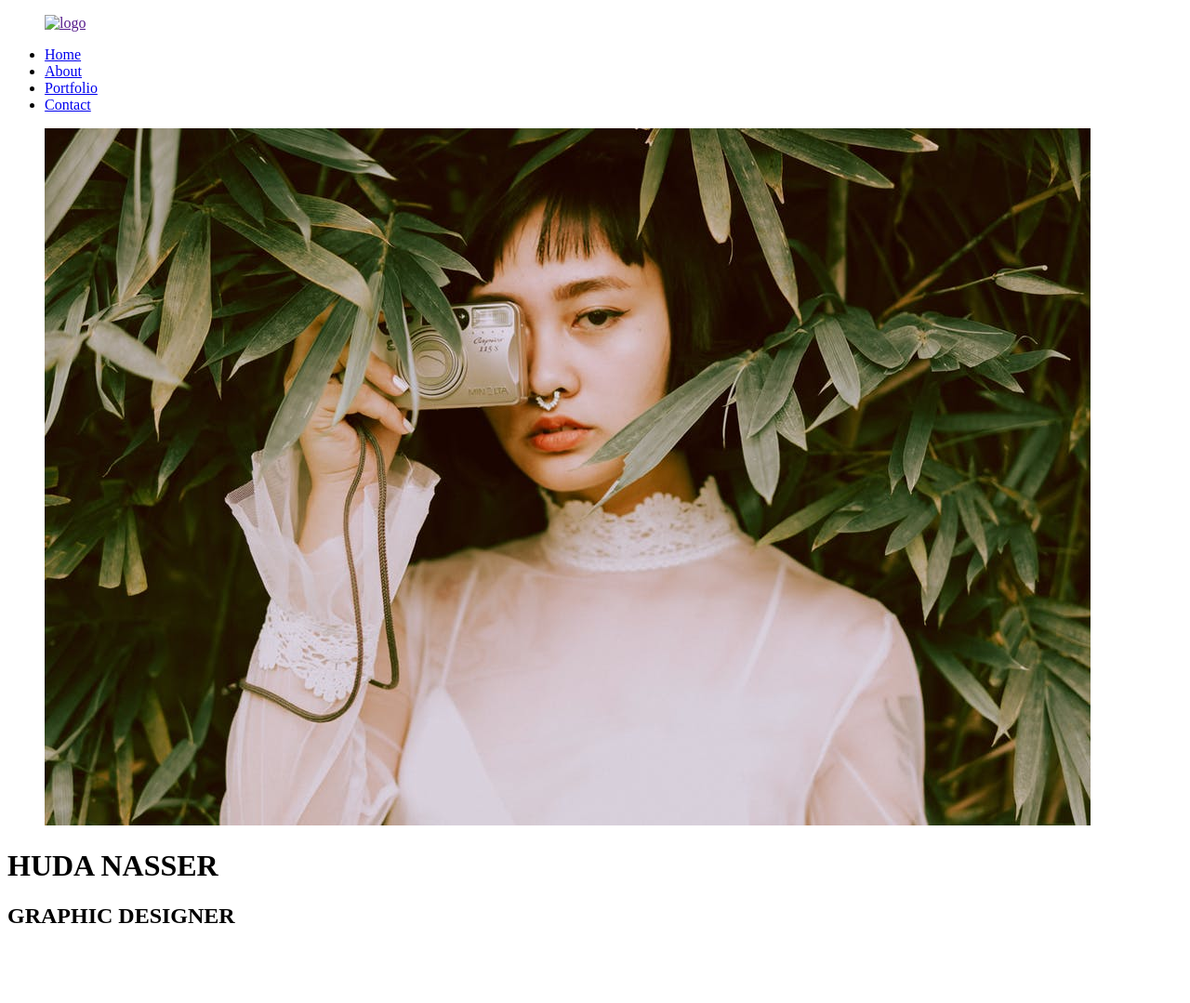
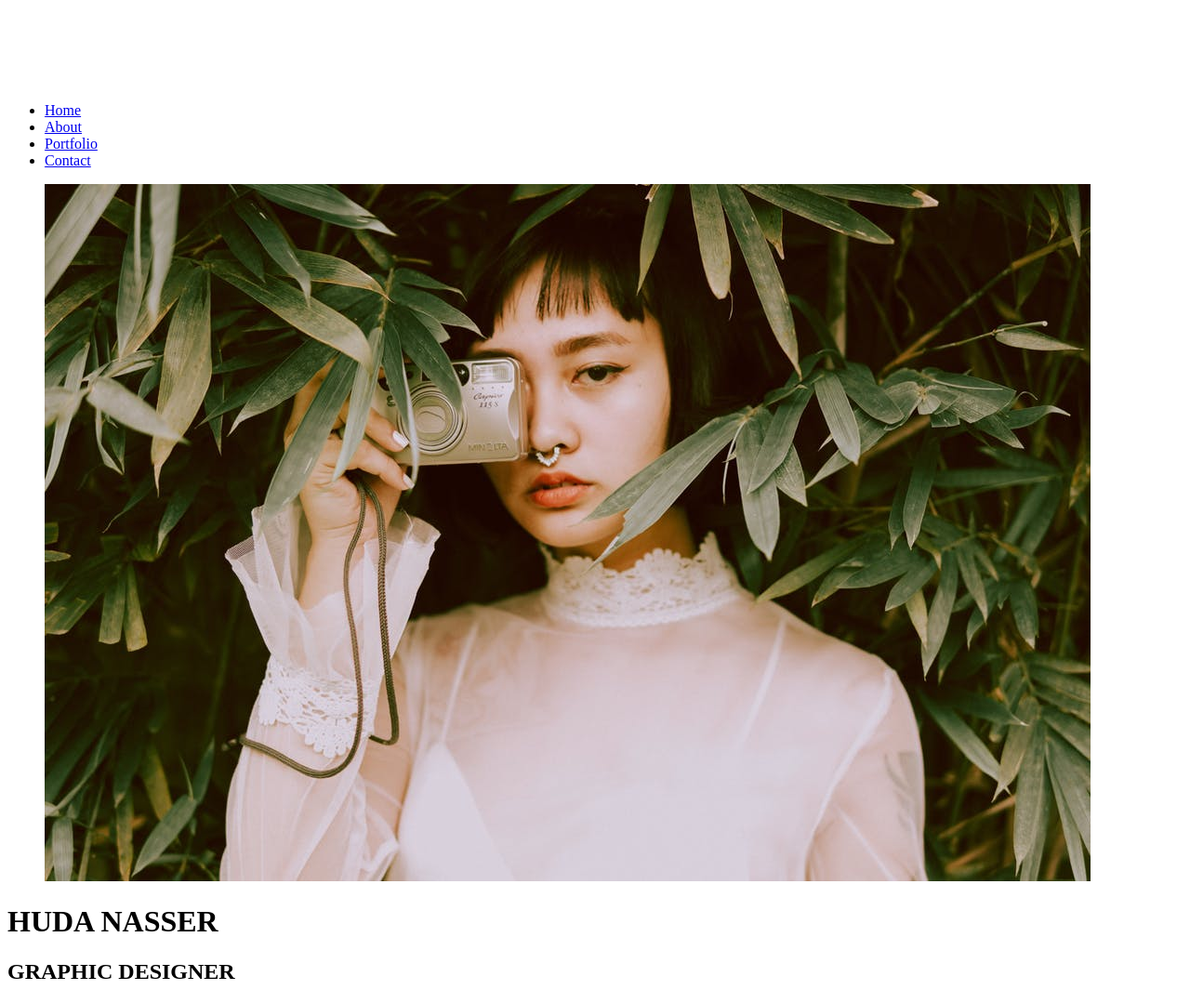
Before and after one commit to yodard/hudan, a Jekyll site: the page built from index.html, in a window 1280 px wide. Shown: the whole page at 93% size. Built offline with Jekyll 4.4.1, drawn with Linux system fonts in a browser that asks for light colours; before the commit the page ends 1019 px from its top, so only the background shows below that.

Commit message:
Update nav.html

```diff
--- a/_includes/nav.html
+++ b/_includes/nav.html
@@ -1,6 +1,6 @@
 <header>
     <span class="logo-spacer">
-  <figure><a href=""><img src="/img/svg/logooo.png" title="logo" /></a></figure>
+  <figure><a href=""><img src="assets/img/svg/logooo.png" title="logo" /></a></figure>
 
 
     </span>
```
